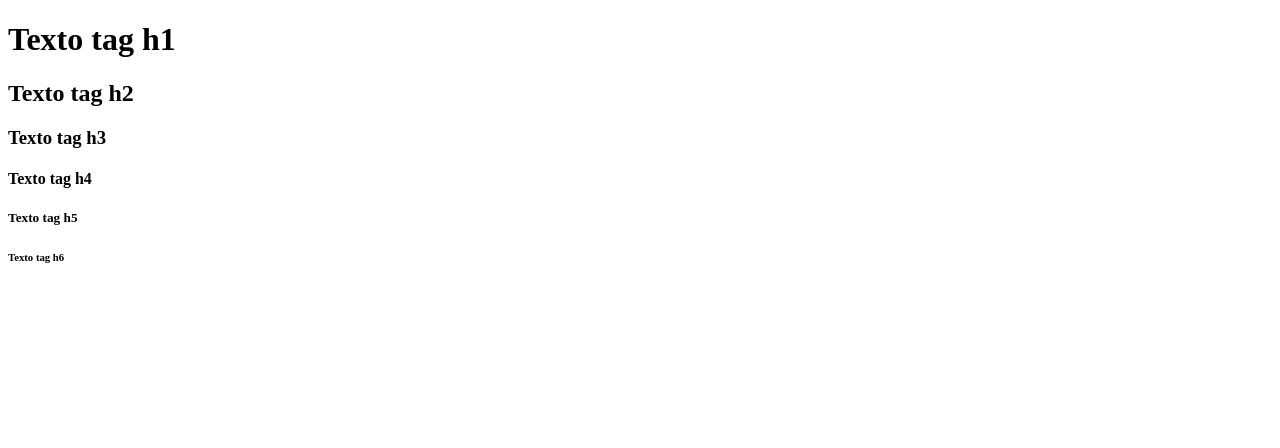
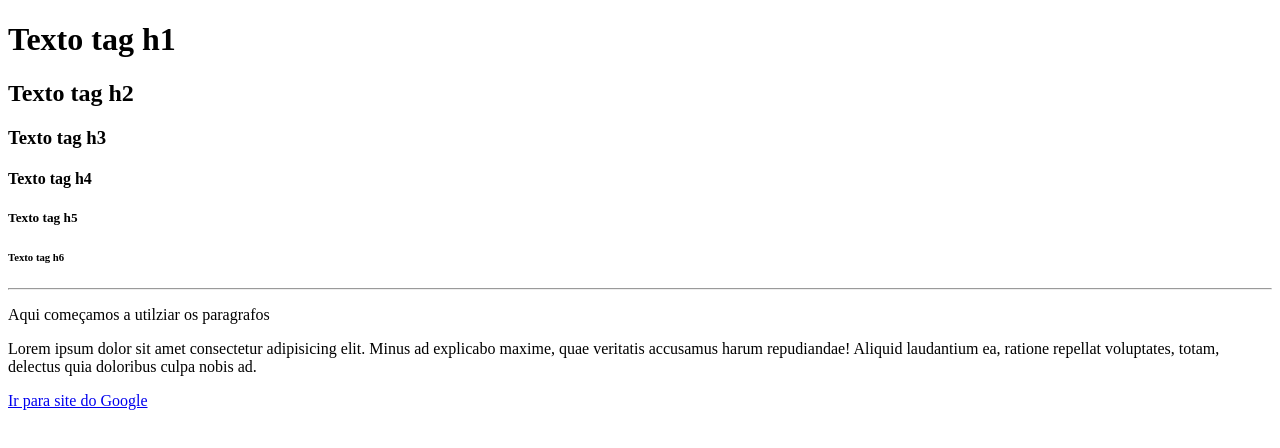
Before and after one commit to LeoTatarin/curso_ebac_frontend, a plain HTML site: page index.html in a window 1280 px wide. Drawn offline with Linux system fonts and the light colour scheme.

Commit message:
Adicionados Links as pagina

```diff
--- a/index.html
+++ b/index.html
@@ -12,5 +12,10 @@
     <h4>Texto tag h4</h4>
     <h5>Texto tag h5</h5>
     <h6>Texto tag h6</h6>
+    <hr />
+    <p>Aqui começamos a utilziar os paragrafos</p>
+    <p>Lorem ipsum dolor sit amet consectetur adipisicing elit. Minus ad explicabo maxime, quae veritatis accusamus harum repudiandae! Aliquid laudantium ea, ratione repellat voluptates, totam, delectus quia doloribus culpa nobis ad.</p>
+    <a href= "https://google.com" title= "Ir para o site do Google">Ir para site do Google</a>
+
 </body>
 </html>
```
